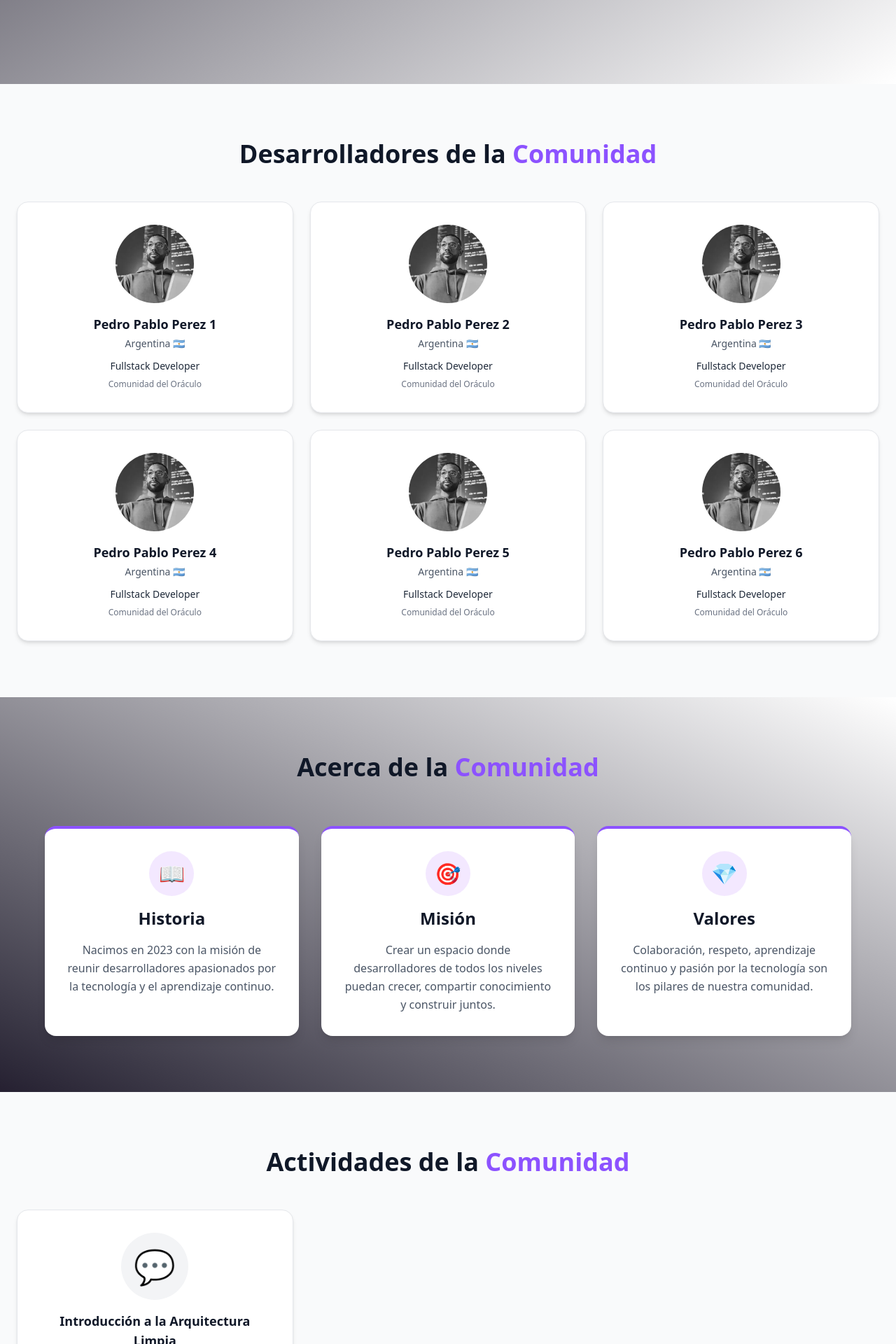
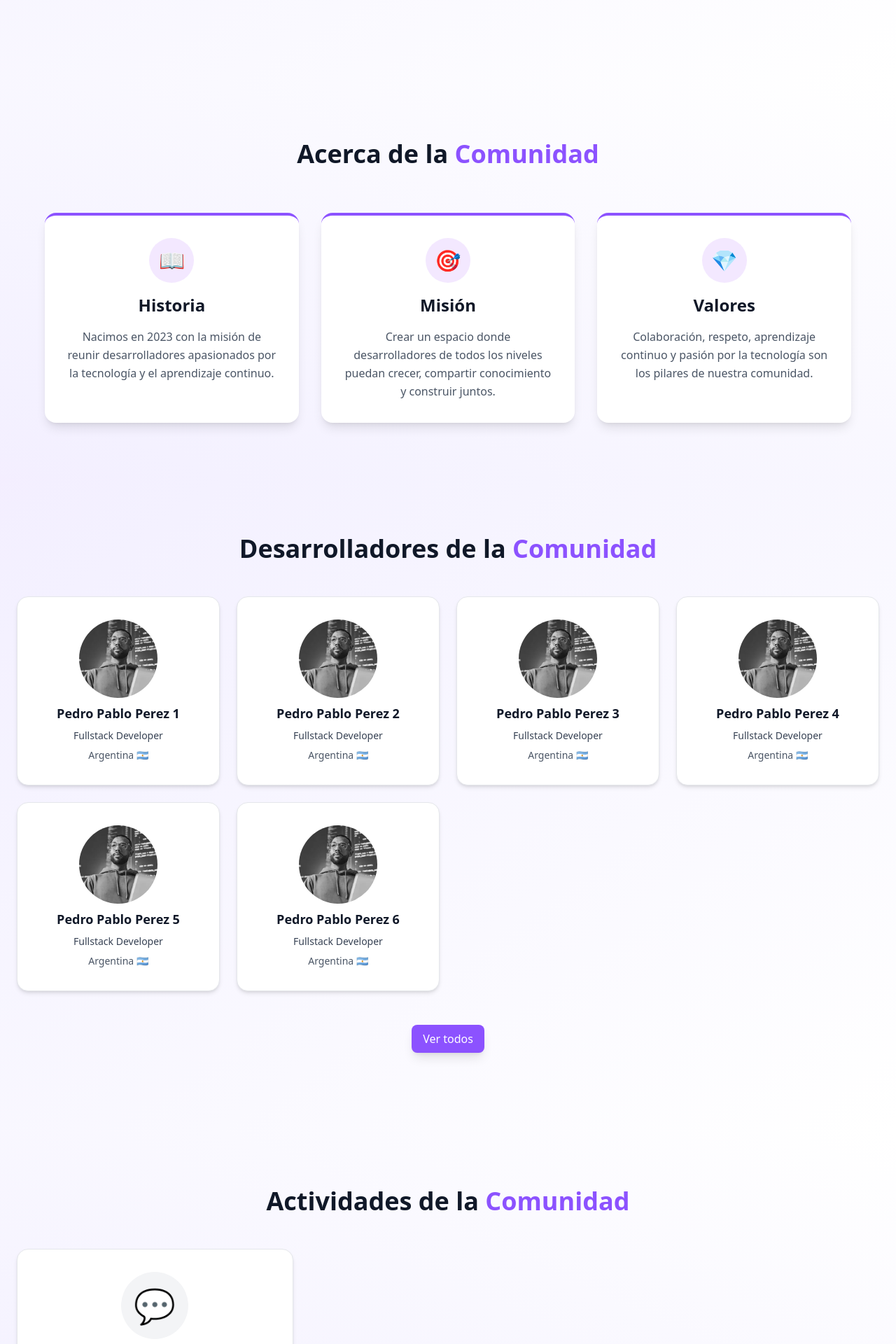
Before and after one commit to Comunidad-del-Oraculo/officialweb, a Next.js app: page / in a window 1280 px wide. Shown: the part 680-2600 px from the top of the page at 70% size. Built offline with nearby package versions, Linux system fonts and the light colour scheme.

Commit message:
update layout and landing page

```diff
--- a/app/globals.css
+++ b/app/globals.css
@@ -1,11 +1,13 @@
 @import "tailwindcss";
 
 @theme {
-  --color-background: #1a1a1a;
-  --color-foreground: #ffffff;
+  --color-foreground: #1a1a1a;
+  --color-background: #ffffff;
   --color-accent: #8c52ff;
 }
-
+html {
+  scroll-behavior: smooth;
+}
 body {
-  @apply bg-background text-foreground hover:text-accent;
+  @apply bg-background text-gray-600;
 }
--- a/app/layout.tsx
+++ b/app/layout.tsx
@@ -2,6 +2,8 @@ import { Geist, Geist_Mono } from "next/font/google";
 import type { Metadata } from "next";
 
 import "./globals.css";
+import { Navbar } from "./components/Navbar";
+import { Footer } from "./components/Footer";
 
 const geistSans = Geist({
   variable: "--font-geist-sans",
@@ -45,9 +47,11 @@ export default function RootLayout({
   return (
     <html lang="es">
       <body
-        className={`${geistSans.variable} ${geistMono.variable} antialiased`}
+        className={`${geistSans.variable} ${geistMono.variable} flex flex-col antialiased min-h-screen justify-center bg-zinc-50 font-sans dark:bg-black w-full`}
       >
+        <Navbar />
         {children}
+        <Footer />
       </body>
     </html>
   );
--- a/app/page.tsx
+++ b/app/page.tsx
@@ -1,32 +1,17 @@
-import { Navbar } from "./components/Navbar";
 import Hero from "./components/Hero";
-import { DeveloperList } from "./components/DeveloperList";
+import { Developers } from "./components/Developers";
 import { AboutUs } from "./components/AboutUs";
-import { ActivitiesList } from "./components/ActivitiesList";
-import { Footer } from "./components/Footer";
+import { Activities } from "./components/Activities";
+import { ContactUs } from "./components/ContactUs";
 
 export default function Home() {
   return (
-    <>
-      <Navbar />
-      <div id="hero">
-        <Hero />
-      </div>
-      <div id="developerlist">
-        <DeveloperList />
-      </div>
-      <div id="aboutus">
-        <AboutUs />
-      </div>
-      <div id="activitieslist">
-        <ActivitiesList />
-      </div>
-      <div id="contactanos">
-        <ActivitiesList />
-      </div>
-      <div id="footer">
-        <Footer />
-      </div>
-    </>
+    <div className="flex flex-col w-full">
+      <Hero />
+      <AboutUs />
+      <Developers />
+      <Activities />
+      <ContactUs />
+    </div>
   );
 }
```
